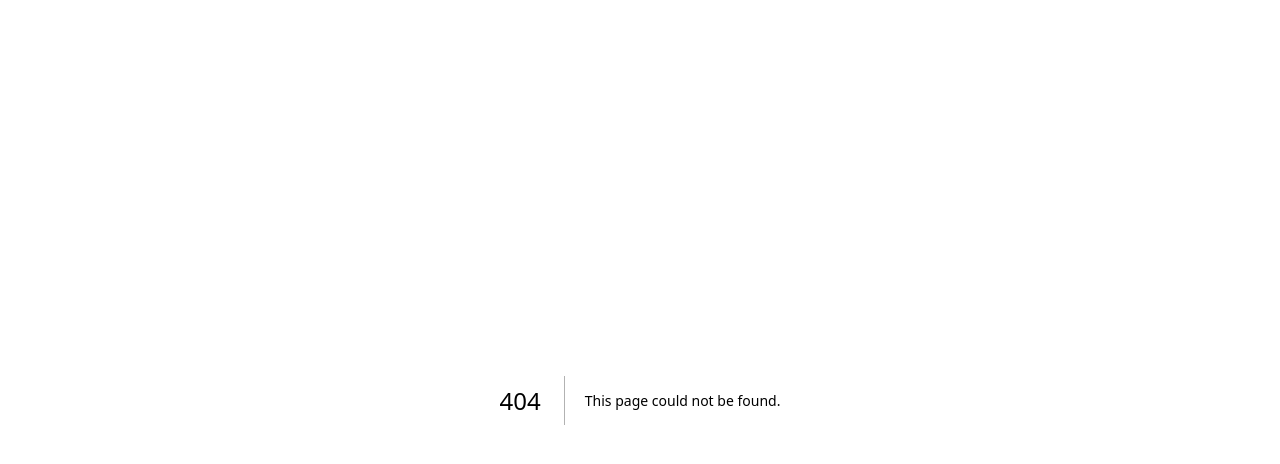
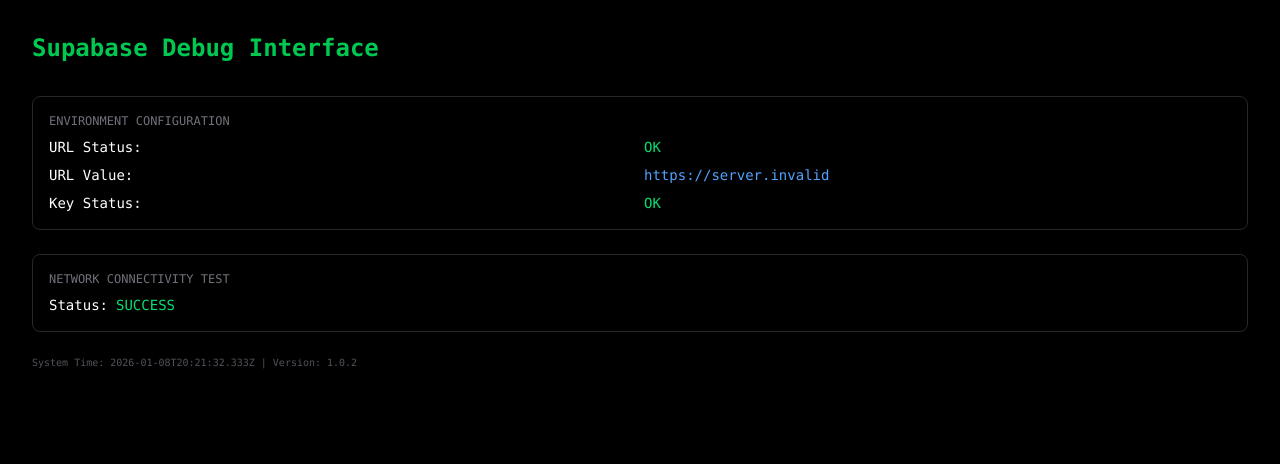
Before and after one commit to rhentschel/casasports-fitness, a Next.js app: page /test-auth in a window 1280 px wide. Before the commit this address had no page. Shown: the top 464 px of the page. Built offline with nearby package versions, Linux system fonts and the light colour scheme; no server answers; the database is empty.

Commit message:
Fix: New debug route /test-auth and refined 50/50 login layout

```diff
--- a/app/debug-auth/page.tsx
+++ /dev/null
@@ -1,58 +0,0 @@
-import { createClient } from '@/utils/supabase/server'
-
-export default async function DebugAuth() {
-    const supabase = await createClient()
-
-    let restError = null
-    let authError = null
-    let envStatus = {
-        url: process.env.NEXT_PUBLIC_SUPABASE_URL ? 'PRESENT' : 'MISSING',
-        key: process.env.NEXT_PUBLIC_SUPABASE_ANON_KEY ? 'PRESENT' : 'MISSING',
-        urlValue: process.env.NEXT_PUBLIC_SUPABASE_URL?.substring(0, 20) + '...'
-    }
-
-    try {
-        const { error } = await supabase.from('User').select('count', { count: 'exact', head: true })
-        restError = error ? error.message : 'SUCCESS'
-    } catch (e: any) {
-        restError = e.message || e.toString()
-    }
-
-    try {
-        const { error } = await supabase.auth.signInWithPassword({
-            email: 'test@example.com',
-            password: 'password'
-        })
-        authError = error ? error.message : 'SUCCESS (or invalid credentials)'
-    } catch (e: any) {
-        authError = e.message || e.toString()
-    }
-
-    return (
-        <div className="p-8 font-mono text-sm">
-            <h1 className="text-xl font-bold mb-4 text-foreground">Supabase Connection Debug</h1>
-
-            <div className="mb-4 p-4 border rounded bg-black/20 text-foreground">
-                <h2 className="font-bold border-b mb-2">Environment</h2>
-                <p>URL: {envStatus.url} ({envStatus.urlValue})</p>
-                <p>ANON_KEY: {envStatus.key}</p>
-            </div>
-
-            <div className="mb-4 p-4 border rounded bg-black/20 text-foreground">
-                <h2 className="font-bold border-b mb-2">Rest API Test (/rest/v1)</h2>
-                <p className={restError === 'SUCCESS' ? 'text-green-500' : 'text-red-500'}>
-                    Result: {restError}
-                </p>
-            </div>
-
-            <div className="mb-4 p-4 border rounded bg-black/20 text-foreground">
-                <h2 className="font-bold border-b mb-2">Auth API Test (/auth/v1)</h2>
-                <p className={authError.includes('SUCCESS') || authError.includes('invalid') ? 'text-green-500' : 'text-red-500'}>
-                    Result: {authError}
-                </p>
-            </div>
-
-            <p className="text-foreground/50 text-xs">If Result is 'fetch failed', it means Hostinger cannot reach the URL at all.</p>
-        </div>
-    )
-}
--- /dev/null
+++ b/app/test-auth/page.tsx
@@ -0,0 +1,72 @@
+"use client"
+import { useEffect, useState } from 'react'
+import { createClient } from '@/utils/supabase/client'
+
+export default function TestAuthPage() {
+    const [status, setStatus] = useState<any>(null)
+    const [loading, setLoading] = useState(true)
+
+    useEffect(() => {
+        const test = async () => {
+            const supabase = createClient()
+            const results: any = {}
+
+            // Test 1: Env Check
+            results.env = {
+                url: process.env.NEXT_PUBLIC_SUPABASE_URL ? 'OK' : 'MISSING',
+                key: process.env.NEXT_PUBLIC_SUPABASE_ANON_KEY ? 'OK' : 'MISSING',
+                urlValue: process.env.NEXT_PUBLIC_SUPABASE_URL
+            }
+
+            // Test 2: Connection
+            try {
+                const { data, error } = await supabase.from('User').select('id').limit(1)
+                results.connection = error ? `ERROR: ${error.message}` : 'SUCCESS'
+            } catch (e: any) {
+                results.connection = `FETCH FAILED: ${e.message}`
+            }
+
+            setStatus(results)
+            setLoading(false)
+        }
+        test()
+    }, [])
+
+    if (loading) return <div className="p-8 font-mono">Loading Debug Tool...</div>
+
+    return (
+        <div className="p-8 font-mono text-sm bg-black min-h-screen text-white">
+            <h1 className="text-2xl font-bold mb-8 text-green-500">Supabase Debug Interface</h1>
+
+            <div className="space-y-6">
+                <section className="p-4 border border-zinc-800 rounded-lg">
+                    <h2 className="text-zinc-500 uppercase text-xs mb-2">Environment Configuration</h2>
+                    <div className="grid grid-cols-2 gap-2">
+                        <span>URL Status:</span> <span className={status.env.url === 'OK' ? 'text-green-400' : 'text-red-400'}>{status.env.url}</span>
+                        <span>URL Value:</span> <span className="text-blue-400">{status.env.urlValue || 'N/A'}</span>
+                        <span>Key Status:</span> <span className={status.env.key === 'OK' ? 'text-green-400' : 'text-red-400'}>{status.env.key}</span>
+                    </div>
+                </section>
+
+                <section className="p-4 border border-zinc-800 rounded-lg">
+                    <h2 className="text-zinc-500 uppercase text-xs mb-2">Network Connectivity Test</h2>
+                    <div className="flex items-center gap-2">
+                        <span>Status:</span>
+                        <span className={status.connection === 'SUCCESS' ? 'text-green-400' : 'text-red-400'}>
+                            {status.connection}
+                        </span>
+                    </div>
+                    {status.connection.includes('FETCH FAILED') && (
+                        <p className="mt-4 text-xs text-zinc-500 bg-zinc-900 p-2 rounded">
+                            This usually means the browser or server cannot resolve the domain or the request is being blocked by a firewall/SSL issue.
+                        </p>
+                    )}
+                </section>
+
+                <div className="text-[10px] text-zinc-600">
+                    System Time: {new Date().toISOString()} | Version: 1.0.2
+                </div>
+            </div>
+        </div>
+    )
+}
```
